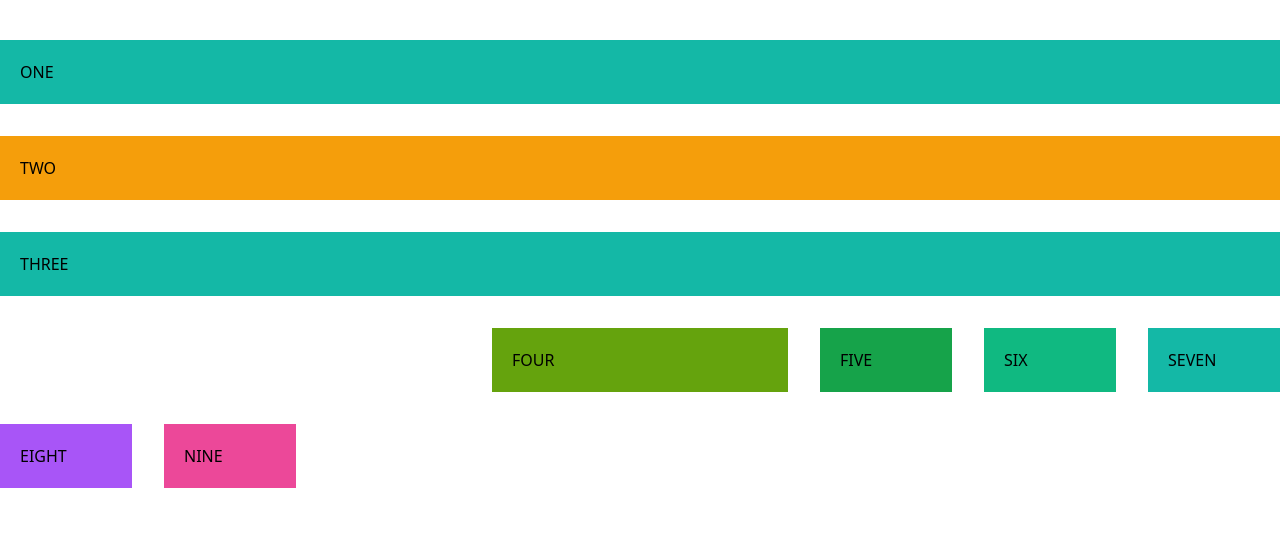
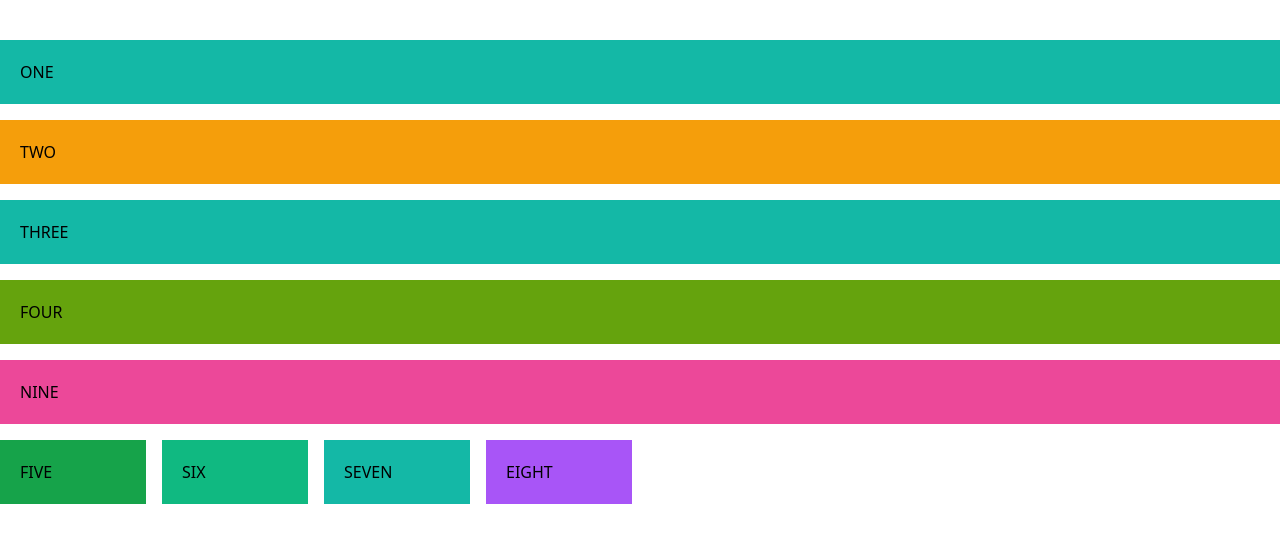
Before and after one commit to ashrafbd1496/tailwindgrid, a website built with Vite: page tailwind-grid-by-rrefin-dev.html in a window 1280 px wide. Built offline with nearby package versions, Linux system fonts and the light colour scheme.

Commit message:
grid-row

```diff
--- a/tailwind-grid-by-rrefin-dev.html
+++ b/tailwind-grid-by-rrefin-dev.html
@@ -8,7 +8,7 @@
   <title>Document</title>
   </head>
   <body>
-    <div class="container m-auto grid grid-cols-3 md:grid-cols-5 lg:grid-cols-8 gap-8 pt-10">
+    <div class="container grid-rows-5 pt-10 m-auto grid grid-cols-3 grid-rows-5 md:grid-cols-5 lg:grid-cols-8 gap-4">
       <div class="tile grid bg-teal-500 col-span-3 md:col-span-5 lg:col-span-8">
         <h1 class="tile-marker p-5">ONE</h1>
       </div>
@@ -18,7 +18,7 @@
       <div class="tile bg-teal-500 col-start-1 col-end-4 md:col-start-1 md:col-end-6 lg:col-start-1 lg:col-end-9">
         <h1 class="tile-marker p-5">THREE</h1>
       </div>
-      <div class="tile bg-lime-600 lg:col-start-4 lg:col-span-2">
+      <div class="tile bg-lime-600 lg:col-start-4 lg:col-span-2 xl:col-span-full">
         <h1 class="tile-marker p-5">FOUR</h1>
       </div>
       <div class="tile bg-green-600">
@@ -33,7 +33,7 @@
       <div class="tile bg-purple-500">
         <h1 class="tile-marker p-5">EIGHT</h1>
       </div>
-      <div class="tile bg-pink-500">
+      <div class="tile bg-pink-500 row-start-5 lg:col-span-full">
         <h1 class="tile-marker p-5">NINE</h1>
       </div>
     </div>
```
